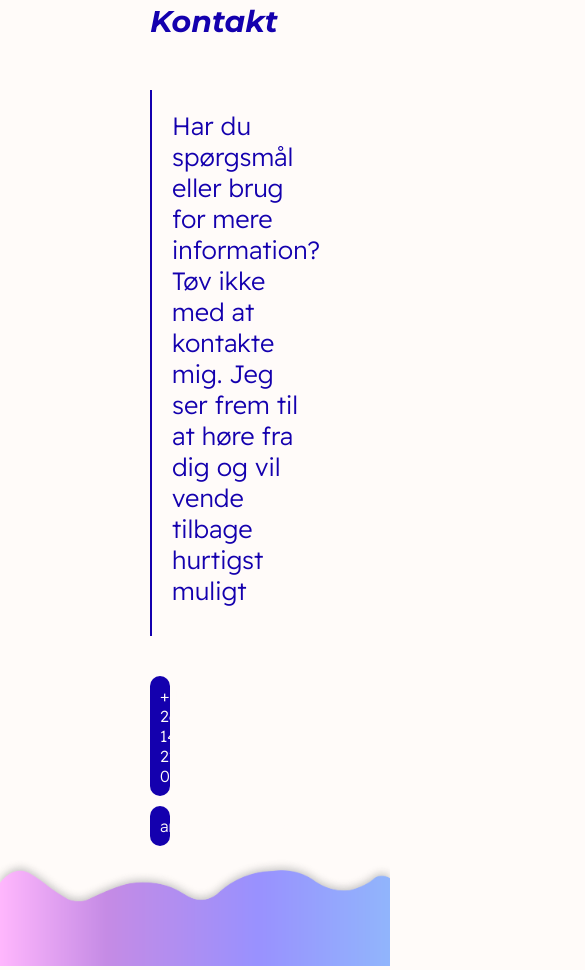
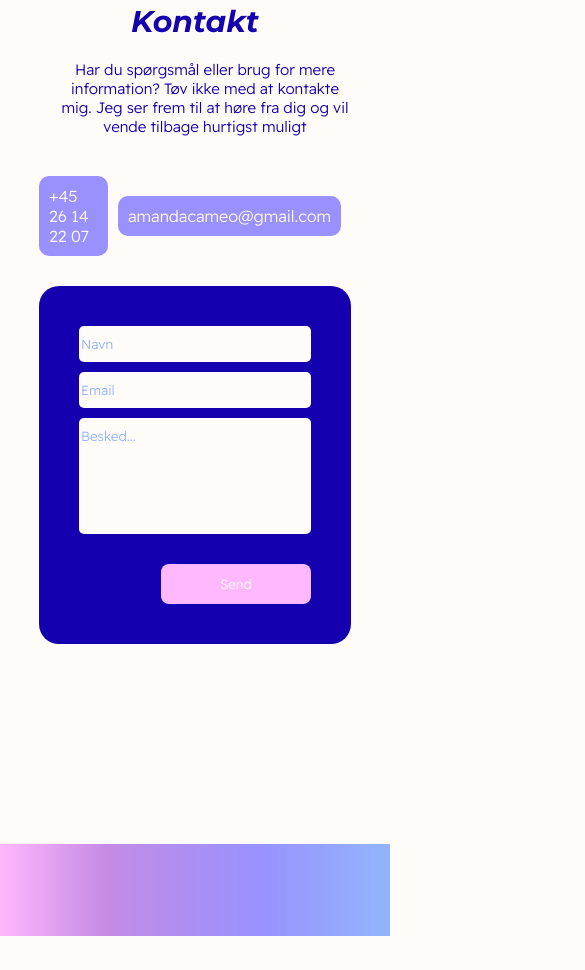
Before and after one commit to amandacameo/kode, a plain HTML site: page portfolio.html in a window 390 px wide. Shown: the part 6006-6976 px from the top of the page, 585 px wide, since content can reach past the window. After the commit the page ends 6946 px from the top, so only its background shows below. Drawn offline with Linux system fonts and the light colour scheme.

Commit message:
Færdig pånær footer

```diff
--- a/portfolio.css
+++ b/portfolio.css
@@ -410,11 +410,12 @@ header .logo {
     justify-content: space-between;
     align-items: flex-start;
     width: 100%;
+    margin-bottom: 400px;
 }
 
 .kontakt-info {
     margin-left: 150px;
-    margin-right: 150px;
+    margin-right: 50px;
     color: #1400AE;
     width: 40%;
 }
@@ -422,7 +423,6 @@ header .logo {
 .kontakt-info h2 {
     font-size: 35px;
     margin-bottom: 50px;
-    /* Adjusted for better spacing */
 }
 
 .kontakt-text {
@@ -432,7 +432,6 @@ header .logo {
     padding-left: 20px;
     padding-top: 20px;
     padding-bottom: 30px;
-    /* Added for better spacing */
 }
 
 .kontakt-bokse {
@@ -442,7 +441,7 @@ header .logo {
 
 .email-boks,
 .mobil-boks {
-    background-color: #1400AE;
+    background-color: #9991FE;
     padding: 10px;
     margin-bottom: 10px;
     border-radius: 10px;
@@ -455,12 +454,10 @@ header .logo {
 }
 
 .email-form {
-    padding: 40px;
+    padding: 100px 60px;
     background-color: #1400AE;
     border-radius: 20px;
-    width: 80%;
-    margin-right: 150px;
-    /* Ensure space from the right */
+    margin-right: 100px;
 }
 
 .email-form form {
@@ -476,8 +473,8 @@ header .logo {
     background-color: #FFFBF9;
     color: #91B5FC;
     margin-bottom: 10px;
-    padding: 10px;
-    /* Ensure consistent padding */
+    padding-bottom: 10px;
+    padding-top: 10px;
 }
 
 .email-form form input::placeholder,
@@ -495,13 +492,12 @@ header .logo {
     width: 150px;
     height: 40px;
     align-self: flex-end;
-    /* Align button to the right */
 }
 
 .email-form form button:hover {
-    background-color: #FF69B4;
-    /* Optional: add hover effect */
+    background-color: #9991FE;
 }
+
 
 
 
@@ -771,17 +767,62 @@ header .logo {
 
     /*kontakt*/
 
+
+    #kontak {
+        display: flex;
+        justify-content: center;
+        align-items: center;
+        flex-direction: column;
+        /* Tilføj denne hvis du vil have børn i en kolonne */
+    }
+
     #kontakt-form {
         margin-top: 150px;
+        margin-bottom: 200px;
+        flex-direction: column;
+
+    }
+
+    .kontakt-info h2 {
+        font-size: 30px;
+        margin-bottom: 0;
+        text-align: center;
+    }
+
+    .kontakt-info {
+        margin-left: auto;
+        margin-right: auto;
+        width: 80%;
+    }
+
+    .kontakt-text {
+        margin-bottom: 10px;
+        font-size: 15px;
+        border-left: none;
+        text-align: center;
+    }
+
+    .kontakt-bokse {
+        flex-direction: row;
+        justify-content: center;
+        align-items: center;
+        margin-bottom: 20px;
+    }
+
+    .email-boks,
+    .mobil-boks {
+        margin-right: 10px;
+    }
+
+    .email-form {
+        padding: 40px;
+        width: 80%;
     }
 
 
+}
 
-    .kontakt-info h2 {
-        font-size: 30px;
-    }
 
-}
 
 
 
--- a/portfolio.html
+++ b/portfolio.html
@@ -188,10 +188,10 @@
             </div>
 
             <div class="kontakt-info email-form">
-                <form name="email" action="POST">
-                    <input class="readex-pro" name="name" placeholder="Dit navn" required>
-                    <input class="readex-pro" name="email" placeholder="Din email" required>
-                    <textarea class="readex-pro" name="message" placeholder="Din besked..." rows="6"></textarea>
+                <form name="email">
+                    <input class="readex-pro" name="name" placeholder="Navn" required>
+                    <input class="readex-pro" name="email" placeholder="Email" required>
+                    <textarea class="readex-pro" name="message" placeholder="Besked..." rows="6"></textarea>
                     <button class="readex-pro">Send</button>
                 </form>
             </div>
@@ -203,7 +203,7 @@
     </div>
 
     <footer>
-        <img src="Footer.png" width="100%">
+        <img src="Footer2.png" width="100%">
     </footer>
 </body>
 
```
Also changed, not shown: FB icon.png (added), IG icon.png (added).
